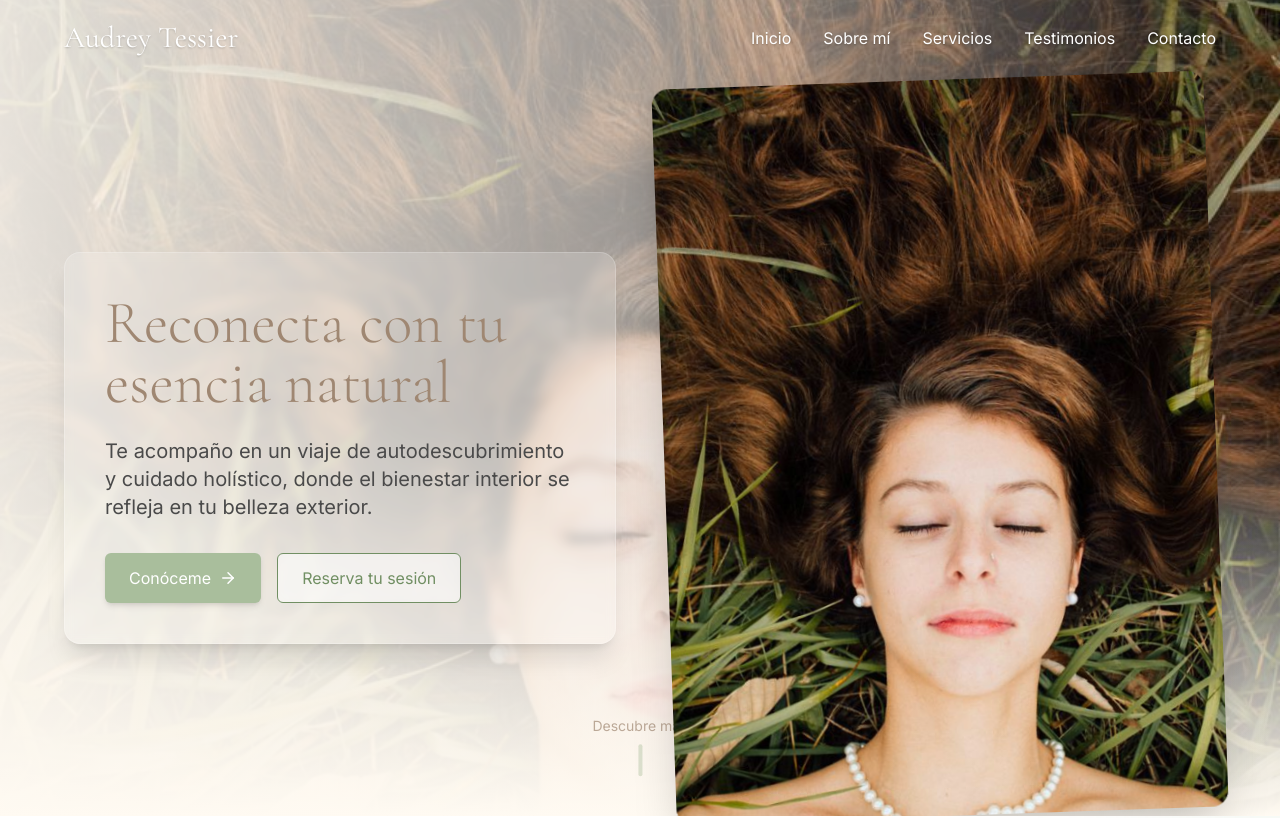
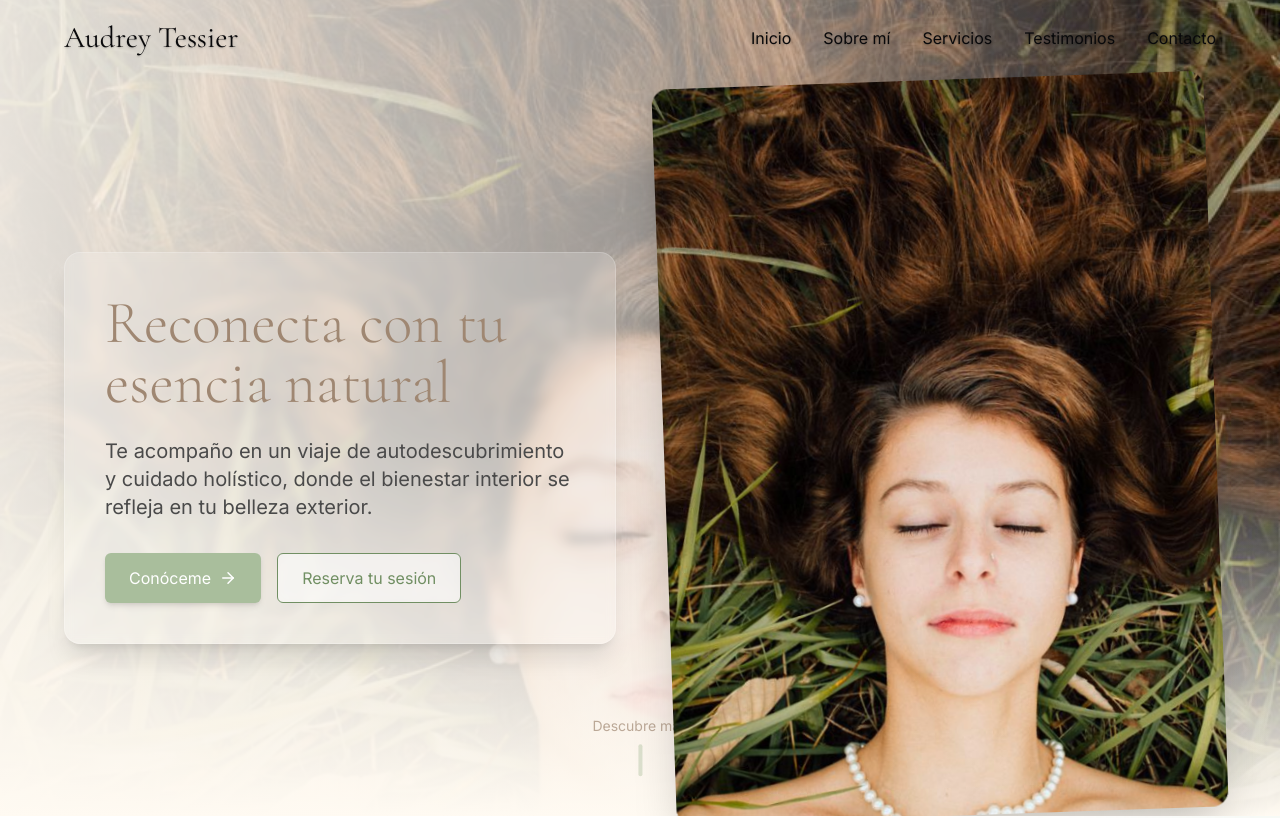
Before and after one commit to LepcsikMike/aura-naturelle-web, a React (Vite) app: page / in a window 1280 px wide. Shown: the top 818 px of the page. Built offline with nearby package versions, Linux system fonts and the light colour scheme.

Commit message:
Implement conditional menu text color
Implement the plan to change the menu text color based on the current route, using white on the home page and green on other pages.

```diff
--- a/src/components/Navbar.tsx
+++ b/src/components/Navbar.tsx
@@ -1,9 +1,13 @@
+
 import React, { useState, useEffect } from 'react';
-import { Link } from 'react-router-dom';
+import { Link, useLocation } from 'react-router-dom';
 import { cn } from '@/lib/utils';
+
 const Navbar = () => {
   const [isOpen, setIsOpen] = useState(false);
   const [scrolled, setScrolled] = useState(false);
+  const location = useLocation();
+
   useEffect(() => {
     const handleScroll = () => {
       if (window.scrollY > 20) {
@@ -12,68 +16,105 @@ const Navbar = () => {
         setScrolled(false);
       }
     };
+
     window.addEventListener('scroll', handleScroll);
     return () => window.removeEventListener('scroll', handleScroll);
   }, []);
-  const navLinks = [{
-    name: 'Inicio',
-    path: '/'
-  }, {
-    name: 'Sobre mí',
-    path: '/sobre-mi'
-  }, {
-    name: 'Servicios',
-    path: '/servicios'
-  }, {
-    name: 'Testimonios',
-    path: '/testimonios'
-  }, {
-    name: 'Contacto',
-    path: '/contacto'
-  }];
-  return <header className={cn('fixed top-0 left-0 right-0 z-50 transition-all duration-300', scrolled ? 'bg-white/90 shadow-sm backdrop-blur-sm' : 'bg-transparent')}>
+
+  const navLinks = [
+    { name: 'Inicio', path: '/' },
+    { name: 'Sobre mí', path: '/sobre-mi' },
+    { name: 'Servicios', path: '/servicios' },
+    { name: 'Testimonios', path: '/testimonios' },
+    { name: 'Contacto', path: '/contacto' }
+  ];
+
+  // Function to determine the text color class based on current route
+  const getTextColorClass = (path: string) => {
+    const isHomePage = location.pathname === '/';
+
+    if (isHomePage) {
+      return "text-white text-shadow-sm";
+    } else {
+      return "text-[#014c43]";
+    }
+  };
+
+  return (
+    <header className={cn('fixed top-0 left-0 right-0 z-50 transition-all duration-300',
+      scrolled ? 'bg-white/90 shadow-sm backdrop-blur-sm' : 'bg-transparent')}>
       <div className="container-custom py-4 md:py-5 flex justify-between items-center ">
-        <Link to="/" className="font-serif text-2xl md:text-3xl text-white text-shadow-sm">
+        <Link to="/" className={cn("font-serif text-2xl md:text-3xl", getTextColorClass(location.pathname))}>
           Audrey Tessier
         </Link>
 
         {/* Mobile menu button */}
-        <button className="md:hidden z-50 relative" onClick={() => setIsOpen(!isOpen)} aria-label={isOpen ? 'Cerrar menú' : 'Abrir menú'}>
-          <div className={cn('block w-6 absolute left-1/2 top-1/2 transform -translate-x-1/2 -translate-y-1/2', isOpen ? 'opacity-0' : 'opacity-100')}>
-            <span className="block absolute h-0.5 w-6 bg-white rounded-sm"></span>
-            <span className="block absolute h-0.5 w-6 bg-white rounded-sm mt-1.5"></span>
-            <span className="block absolute h-0.5 w-6 bg-white rounded-sm mt-3"></span>
+        <button
+          className="md:hidden z-50 relative"
+          onClick={() => setIsOpen(!isOpen)}
+          aria-label={isOpen ? 'Cerrar menú' : 'Abrir menú'}
+        >
+          <div className={cn('block w-6 absolute left-1/2 top-1/2 transform -translate-x-1/2 -translate-y-1/2',
+            isOpen ? 'opacity-0' : 'opacity-100')}>
+            <span className={cn("block absolute h-0.5 w-6 rounded-sm",
+              location.pathname === '/' ? "bg-white" : "bg-[#014c43]")}></span>
+            <span className={cn("block absolute h-0.5 w-6 rounded-sm mt-1.5",
+              location.pathname === '/' ? "bg-white" : "bg-[#014c43]")}></span>
+            <span className={cn("block absolute h-0.5 w-6 rounded-sm mt-3",
+              location.pathname === '/' ? "bg-white" : "bg-[#014c43]")}></span>
           </div>
           <div className={cn('transition-opacity duration-100', isOpen ? 'opacity-100' : 'opacity-0')}>
-            <span className="block absolute h-0.5 w-6 bg-white transform rotate-45"></span>
-            <span className="block absolute h-0.5 w-6 bg-white transform -rotate-45"></span>
+            <span className={cn("block absolute h-0.5 w-6 transform rotate-45",
+              location.pathname === '/' ? "bg-white" : "bg-[#014c43]")}></span>
+            <span className={cn("block absolute h-0.5 w-6 transform -rotate-45",
+              location.pathname === '/' ? "bg-white" : "bg-[#014c43]")}></span>
           </div>
         </button>
 
         {/* Desktop Navigation */}
         <nav className="hidden md:block">
           <ul className="flex space-x-8">
-            {navLinks.map(link => <li key={link.name}>
-                <Link to={link.path} className="relative text-white text-shadow-sm hover:text-audrey-green-light transition-colors duration-300 after:content-[''] after:absolute after:w-full after:scale-x-0 after:h-0.5 after:bottom-0 after:left-0 after:bg-audrey-green-light after:origin-bottom-right after:transition-transform after:duration-300 hover:after:scale-x-100 hover:after:origin-bottom-left">
+            {navLinks.map(link => (
+              <li key={link.name}>
+                <Link
+                  to={link.path}
+                  className={cn(
+                    "relative hover:text-audrey-green-light transition-colors duration-300 after:content-[''] after:absolute after:w-full after:scale-x-0 after:h-0.5 after:bottom-0 after:left-0 after:bg-audrey-green-light after:origin-bottom-right after:transition-transform after:duration-300 hover:after:scale-x-100 hover:after:origin-bottom-left",
+                    getTextColorClass(link.path)
+                  )}
+                >
                   {link.name}
                 </Link>
-              </li>)}
+              </li>
+            ))}
           </ul>
         </nav>
 
         {/* Mobile Navigation */}
-        <div className={cn('fixed inset-0 bg-audrey-earth-dark/95 flex flex-col justify-center items-center transition-opacity duration-300 md:hidden', isOpen ? 'opacity-100 pointer-events-auto' : 'opacity-0 pointer-events-none')}>
+        <div className={cn('fixed inset-0 bg-audrey-earth-dark/95 flex flex-col justify-center items-center transition-opacity duration-300 md:hidden',
+          isOpen ? 'opacity-100 pointer-events-auto' : 'opacity-0 pointer-events-none')}>
           <nav className="text-center">
             <ul className="space-y-6">
-              {navLinks.map(link => <li key={link.name} className="text-2xl font-serif">
-                  <Link to={link.path} onClick={() => setIsOpen(false)} className="text-white hover:text-audrey-green-light transition-colors duration-300">
+              {navLinks.map(link => (
+                <li key={link.name} className="text-2xl font-serif">
+                  <Link
+                    to={link.path}
+                    onClick={() => setIsOpen(false)}
+                    className={cn(
+                      "hover:text-audrey-green-light transition-colors duration-300",
+                      link.path === '/' ? "text-white" : "text-[#014c43]"
+                    )}
+                  >
                     {link.name}
                   </Link>
-                </li>)}
+                </li>
+              ))}
             </ul>
           </nav>
         </div>
       </div>
-    </header>;
+    </header>
+  );
 };
+
 export default Navbar;
```
